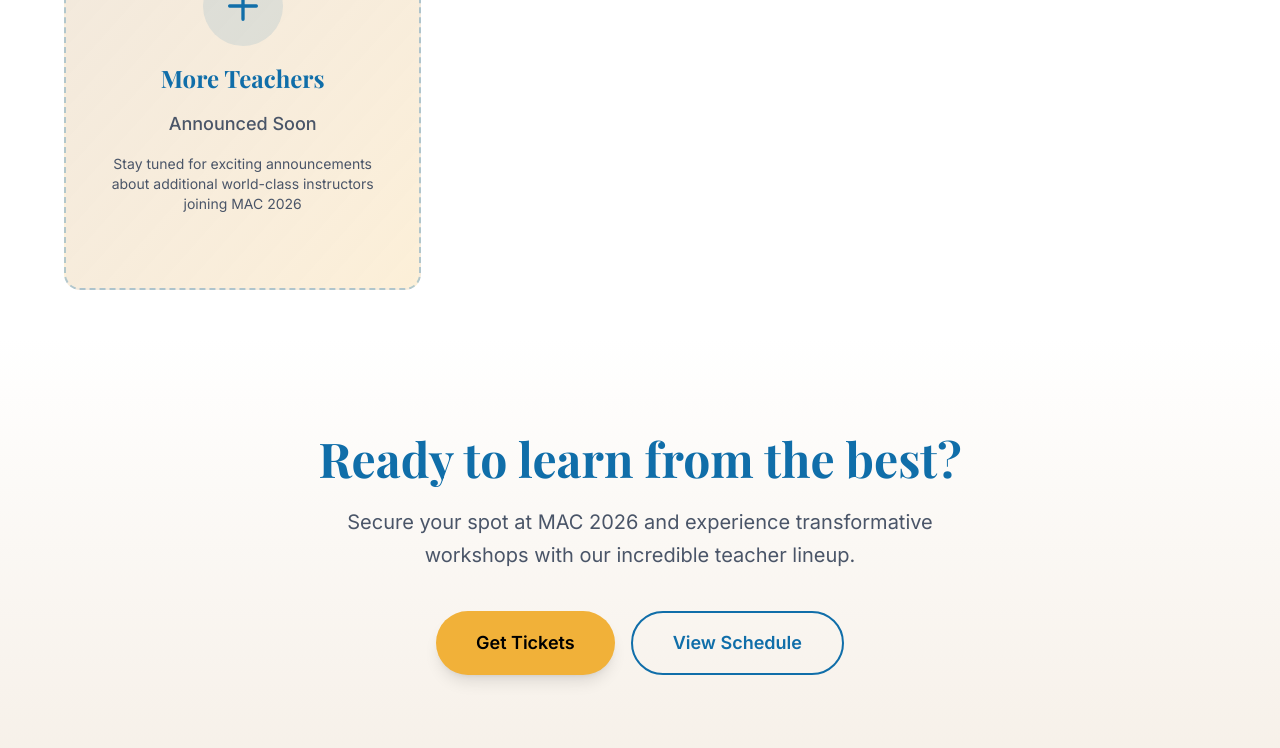
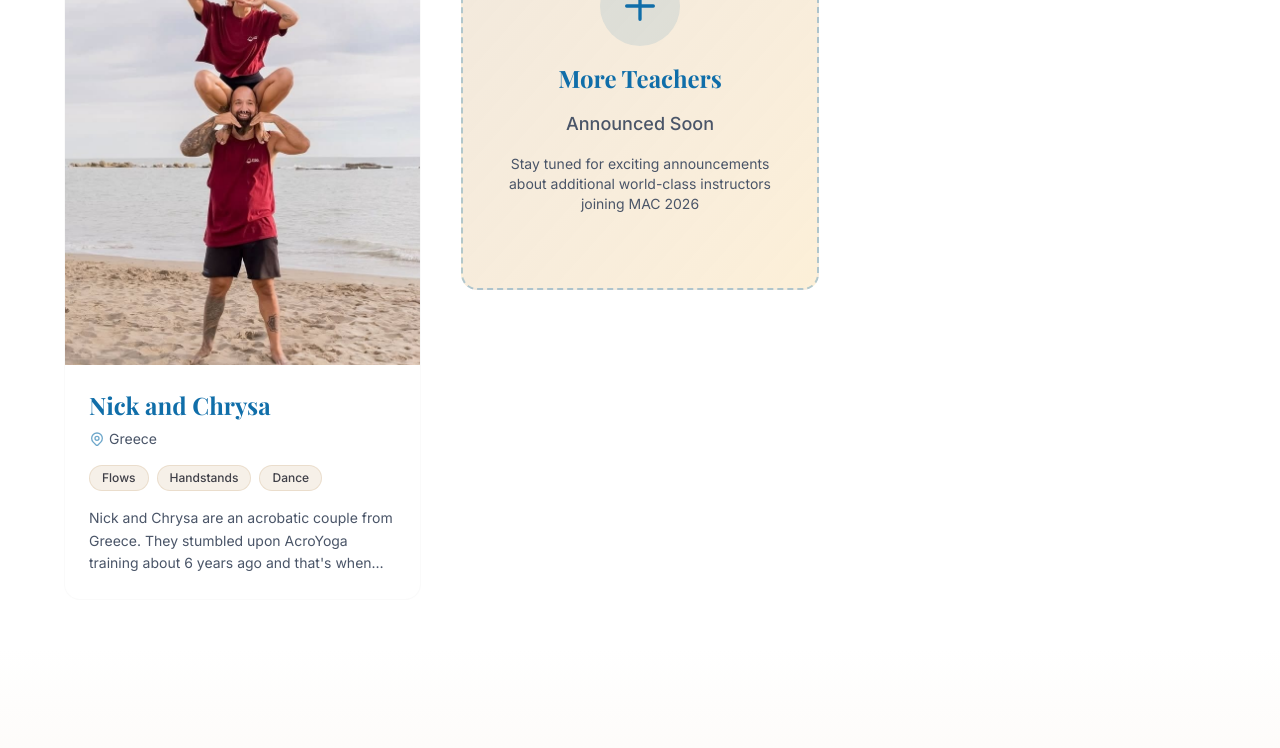
Before and after one commit to GloryFlory/mac-website, a Next.js app: page /teachers in a window 1280 px wide. Shown: the part 2133-2881 px from the top of the page. Built offline with nearby package versions, Linux system fonts and the light colour scheme; a web font is replaced by a local one.

Commit message:
Add Nick and Chrysa as teachers with bio, photos and video

```diff
--- a/app/components/TeachersPreview.tsx
+++ b/app/components/TeachersPreview.tsx
@@ -115,6 +115,22 @@ Flo has a background in breakdancing and acrobatics, which naturally led him to
 Maria and Flo are dedicated to making AcroYoga accessible, joyful, and empowering for practitioners at every stage of their journey. They are committed to making sure every person feels seen, supported, and valued in their journey. The sky's the limit & Safety is Sexy!`,
     instagram: 'https://www.instagram.com/acroflo_malta/',
   },
+  {
+    id: 7,
+    name: 'Nick and Chrysa',
+    roleTags: ['Flows', 'Handstands', 'Dance'],
+    imageUrl: '/teachers/Nick and Chrysa/profile.jpg',
+    videoUrl: '/teachers/Nick and Chrysa/video.mp4',
+    location: 'Greece',
+    bio: `Nick and Chrysa are an acrobatic couple from Greece. They stumbled upon AcroYoga training about 6 years ago and that's when their life changed radically. Since then, they play, train and keep evolving together.
+
+The last couple of years they have been continuously teaching weekly acroyoga beginner and intermediate classes as well as organizing thematic workshops and jams across Athens. Their aspiration is to spread their passion and share the acroyoga art along Greece!
+
+Nick is a Certified Yoga & AcroYoga teacher and a Thai Massage Therapist. Through his valuable communication skills he achieves to build a safe environment for his students to flourish and make them feel as a family.
+
+Chrysa is a Certified Yoga Teacher and an impressive handbalancer. Her passions are acroyoga, handstands and dancing. In her classes she manages to merge all her passions together creating unique flows and movements allowing their students to express freely.`,
+    instagram: 'https://www.instagram.com/nick_chrysa_acro/',
+  },
 ];
 
 const TeachersPreview: FC = () => {
--- a/app/teachers/page.tsx
+++ b/app/teachers/page.tsx
@@ -138,6 +138,23 @@ In addition to his Acroyoga experience, Flo is also a Yoga Teacher, Thai Massage
 Together, they are organizing workshops for beginners with the goal to share this wonderful practice and expand the AcroYoga community in Malta! Hosting the very first MAC in 2024 has already brought some of the best teachers around the globe to Malta and the second edition will be even bigger!`,
     levels: ['Beginner', 'Intermediate'],
     instagram: 'https://www.instagram.com/acroyoga_malta/',
+  },
+  {
+    id: 7,
+    name: 'Nick and Chrysa',
+    roleTags: ['Flows', 'Handstands', 'Dance'],
+    imageUrl: '/teachers/Nick and Chrysa/profile.jpg',
+    videoUrl: '/teachers/Nick and Chrysa/video.mp4',
+    location: 'Greece',
+    bio: `Nick and Chrysa are an acrobatic couple from Greece. They stumbled upon AcroYoga training about 6 years ago and that's when their life changed radically. Since then, they play, train and keep evolving together.
+
+The last couple of years they have been continuously teaching weekly acroyoga beginner and intermediate classes as well as organizing thematic workshops and jams across Athens. Their aspiration is to spread their passion and share the acroyoga art along Greece!
+
+Nick is a Certified Yoga & AcroYoga teacher and a Thai Massage Therapist. Through his valuable communication skills he achieves to build a safe environment for his students to flourish and make them feel as a family.
+
+Chrysa is a Certified Yoga Teacher and an impressive handbalancer. Her passions are acroyoga, handstands and dancing. In her classes she manages to merge all her passions together creating unique flows and movements allowing their students to express freely.`,
+    levels: ['Beginner', 'Intermediate'],
+    instagram: 'https://www.instagram.com/nick_chrysa_acro/',
   },
 ];
 
```
Also changed, not shown: public/teachers/Nick and Chrysa/profile.jpg (added), 1 other file (tests, documents, lock files or other folders).
